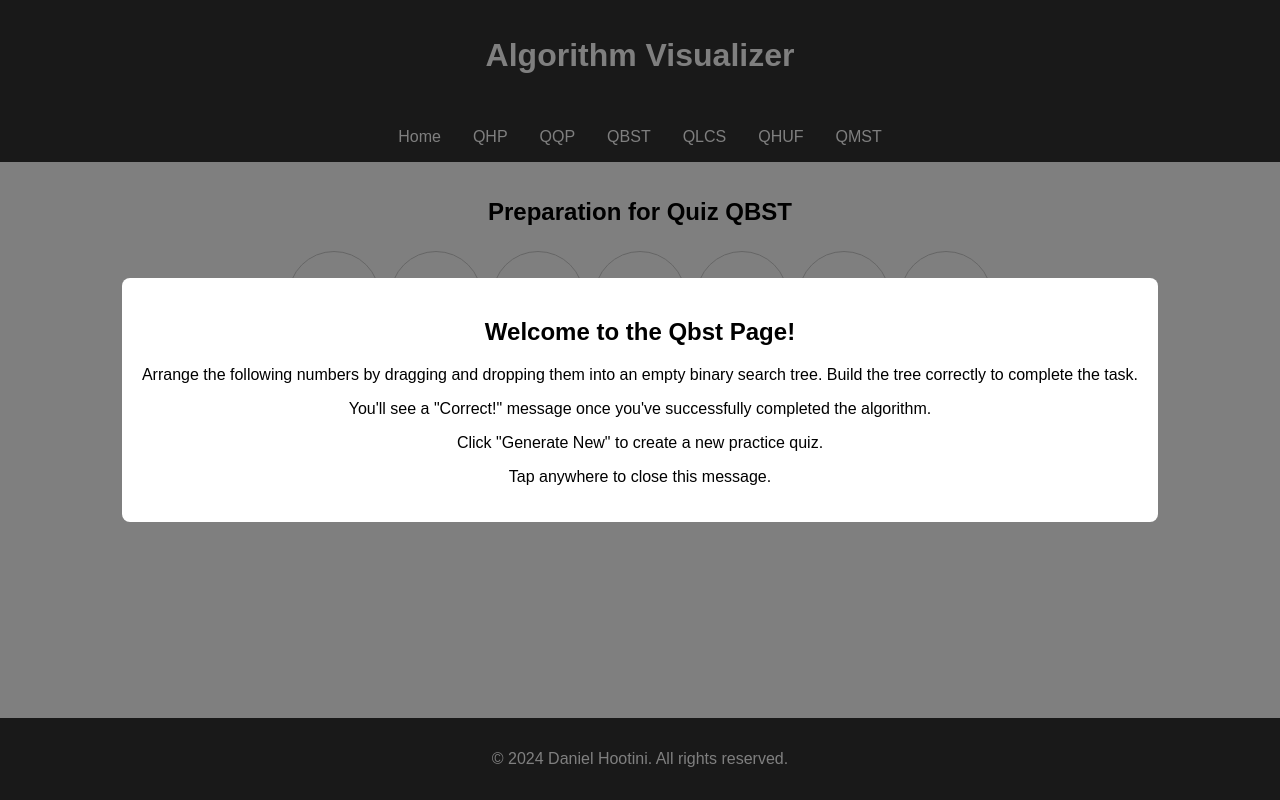
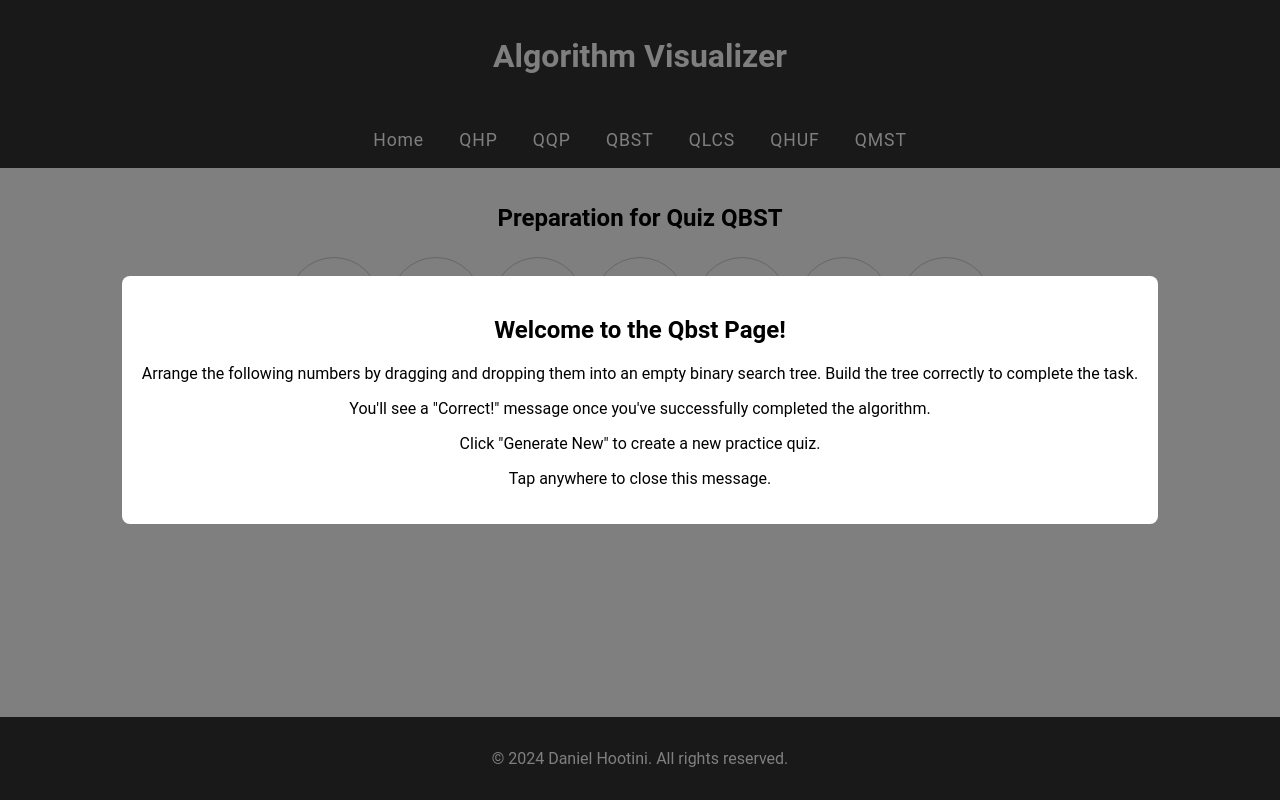
Before and after one commit to DanielH987/algorithm-visualizer, a React (Create React App) app: page /qbst in a window 1280 px wide. Built offline with nearby package versions, Linux system fonts and the light colour scheme.

Commit message:
refactor: Update navigation link styles for better user experience

```diff
--- a/src/App.css
+++ b/src/App.css
@@ -1,5 +1,5 @@
 html, body, #root {
-  font-family: Arial, sans-serif;
+  font-family: 'Roboto', sans-serif;
   margin: 0;
   padding: 0;
   height: 100%;
@@ -41,10 +41,17 @@ nav ul li a {
   padding: 1em;
   display: block;
   text-decoration: none;
+  font-size: 1.1em;
+  letter-spacing: 0.05em;
+  transition: color 0.3s ease, background-color 0.3s ease;
+  border-radius: 10px;
 }
 
 nav ul li a:hover {
   background-color: #575757;
+  color: #f1f1f1;
+  border-radius: 10px;
+  transition: background-color 0.3s ease, color 0.3s ease;
 }
 
 header, nav, footer {
```
